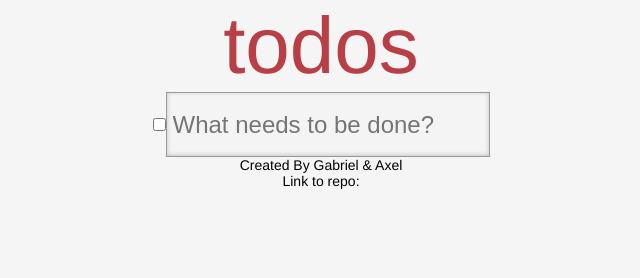
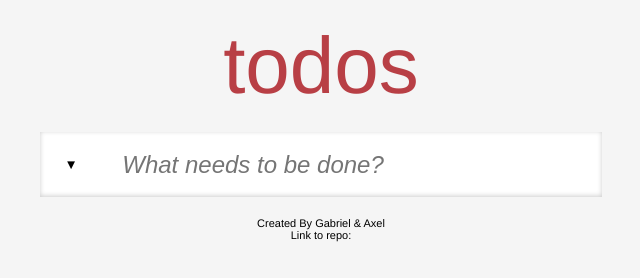
Before and after one commit to Axelskold93/ToDoApp, a plain HTML site: page index.html in a window 1280 px wide. Shown: the whole page, without its empty margins (319-959 px from the left). Drawn offline with Linux system fonts and the light colour scheme.

Commit message:
Added CSS

```diff
--- a/index.html
+++ b/index.html
@@ -14,10 +14,12 @@
     </header>
 
     <main>
-        <input class="toggle-all" type="checkbox">
+        <div class="input-wrapper">
+        <button id="toggle" type="button">&#9660;</button>
 <form id="user-input">
     <input type="input" id="input-bar" placeholder="What needs to be done?">
 </form>
+        </div>
     </main>
 
     <footer>
--- a/style.css
+++ b/style.css
@@ -8,37 +8,53 @@ body {
     background-color: #f5f5f5;
     display: flex;
     flex-direction: column;
+    justify-content: center;
+    align-items: center;
+
+
 }
 header {
     width: 100%;
     text-align: center;
+    margin-top: 20px;
+    margin-bottom: 20px;
 }
 #heading {
-    top: -140px;
     font-size: 80px;
     font-weight: 200;
     color: #b83f45;
 }
-main {
+
+.input-wrapper {
     display: flex;
     flex-direction: row;
+    width: 562.5px;
+    text-align: center;
     justify-content: center;
-    text-align: center;
-    width: 100%;
+    box-shadow: inset 0 -1px 5px 0 rgba(0, 0, 0, 0.2);
+    background-color: white;
+
 }
+#toggle {
+    width: 62.5px;
+    background-color: transparent;
+    border: none;
+}
+
 #input-bar {
+    padding-left: 20px;
     height: 65px;
-    width: 100%;
-    line-height: 1.4em;
-    background: rgba(0, 0, 0, 0.003);
-    box-shadow: inset 0 -2px 1px rgba(0,0,0,0.03);
+    width: 500px;
     font-size: 24px;
-    padding: 6px;
-    border: 1px solid #999;
-    box-shadow: inset 0 -1px 5px 0 rgba(0, 0, 0, 0.2);
+    border: none;
+    background-color: transparent;
+    font-style: italic;
 }
 
 
 footer {
     text-align: center;
+    width: 100%;
+    margin-top: 20px;
+    font-size: 11px;
 }
```
